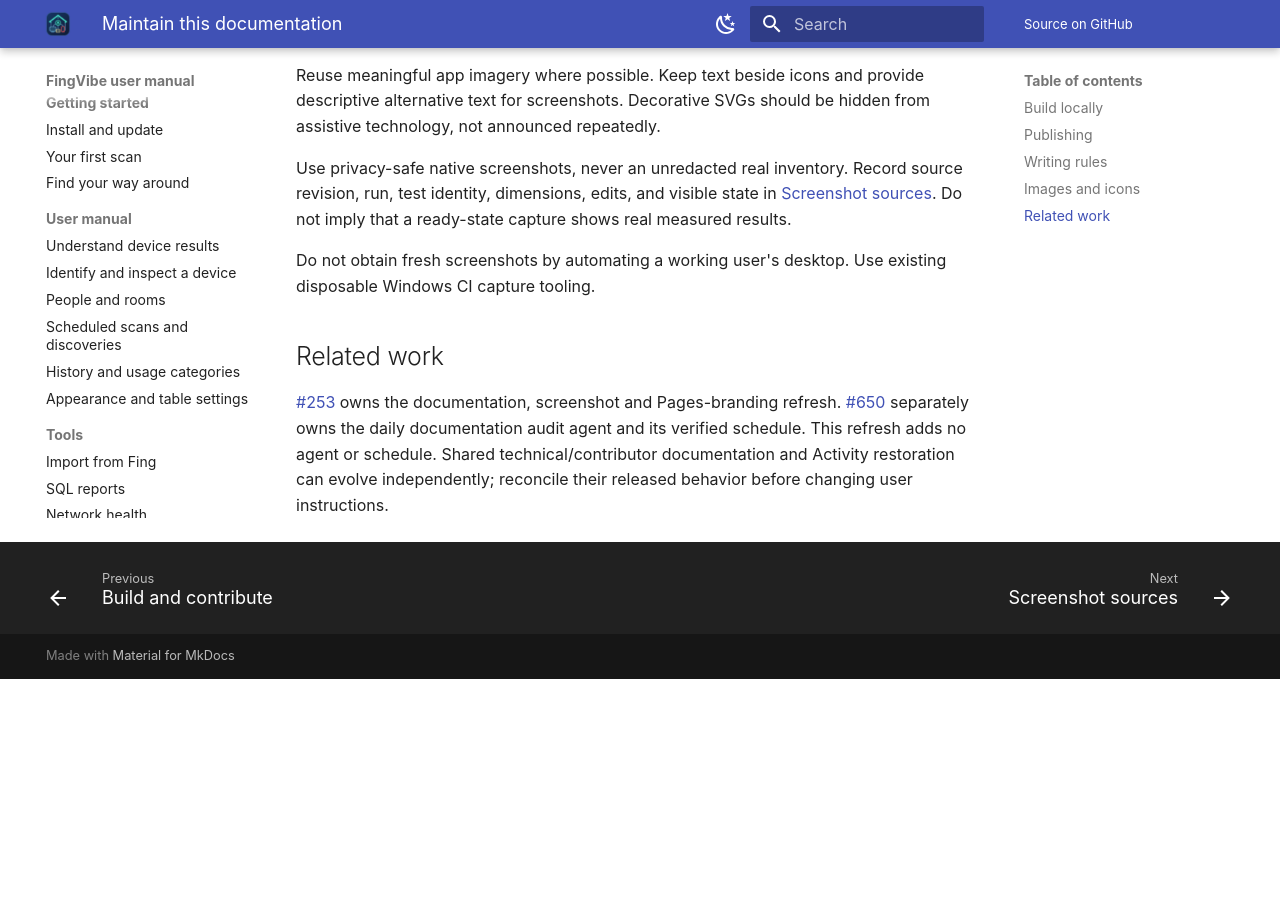
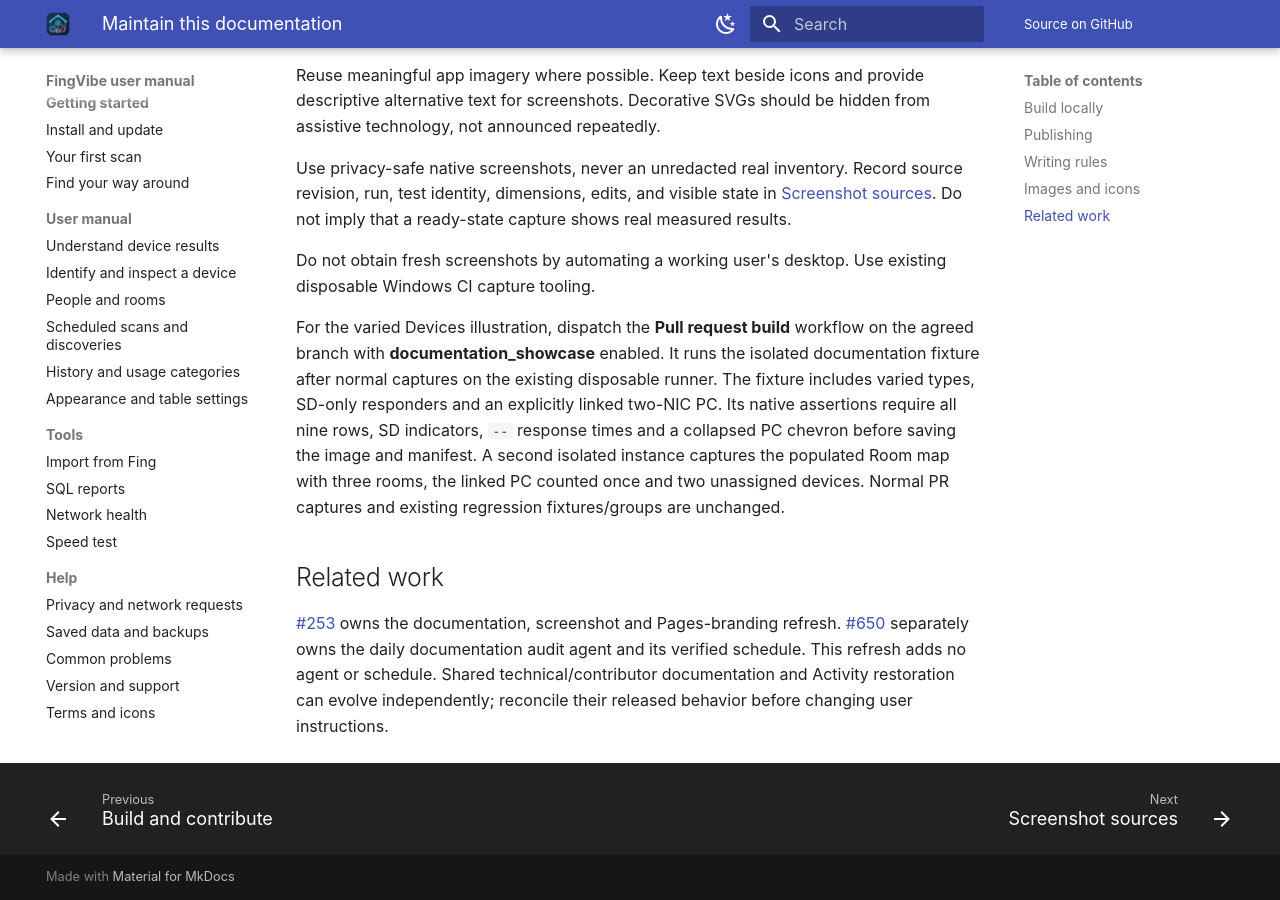
Before and after one commit to iricigor/fingvibe, an MkDocs documentation site: the page built from docs/manual/documentation.md, in a window 1280 px wide and 900 px high, scrolled down 2019 px. Built offline with MkDocs 1.6.1 and Material for MkDocs 9.7.7, drawn with Linux system fonts in a browser that asks for light colours; before the commit the page ends 2698 px from its top, so only the background shows below that.

Commit message:
Add isolated documentation showcase captures for Devices and Room map
Co-authored-by: Copilot App <223556219+Copilot@users.noreply.github.com>

```diff
--- a/docs/manual/documentation.md
+++ b/docs/manual/documentation.md
@@ -96,6 +96,16 @@ shows real measured results.
 Do not obtain fresh screenshots by automating a working user's desktop.
 Use existing disposable Windows CI capture tooling.
 
+For the varied Devices illustration, dispatch the **Pull request build** workflow
+on the agreed branch with **documentation_showcase** enabled. It runs the isolated
+documentation fixture after normal captures on the existing disposable runner.
+The fixture includes varied types, SD-only responders and an explicitly linked
+two-NIC PC. Its native assertions require all nine rows, SD indicators, `--`
+response times and a collapsed PC chevron before saving the image and manifest.
+A second isolated instance captures the populated Room map with three rooms,
+the linked PC counted once and two unassigned devices.
+Normal PR captures and existing regression fixtures/groups are unchanged.
+
 ## Related work
 
 [#253](https://github.com/iricigor/fingvibe/issues/253) owns the documentation,
```
Also changed, not shown: README.md (+1 -0 lines), 7 other files.
